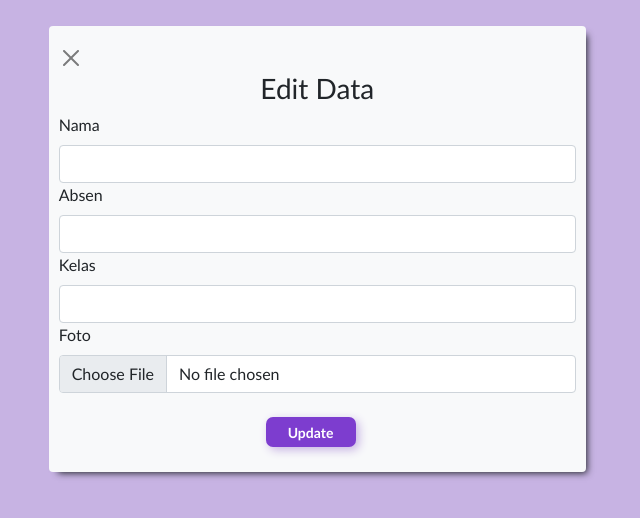
After one commit to helmatitan/Project-2-CRUD, a PHP site: page /edit-siswa.php?id=1 in a window 1280 px wide. The commit adds this page. Shown: the top 518 px of the page, without its empty margins (323-963 px from the left). Run offline with PHP 8.4, Linux system fonts and the light colour scheme; data that the repository does not hold is empty.

Commit message:
first commit

```diff
--- /dev/null
+++ b/edit-siswa.php
@@ -0,0 +1,91 @@
+<!DOCTYPE html>
+<html lang="en">
+
+<head>
+  <meta charset="UTF-8">
+  <meta http-equiv="X-UA-Compatible" content="IE=edge">
+  <meta name="viewport" content="width=device-width, initial-scale=1.0">
+  <title>Edit Siswa</title>
+  <link href="https://cdn.jsdelivr.net/npm/bootstrap@5.1.1/dist/css/bootstrap.min.css" rel="stylesheet"
+    integrity="sha384-F3w7mX95PdgyTmZZMECAngseQB83DfGTowi0iMjiWaeVhAn4FJkqJByhZMI3AhiU" crossorigin="anonymous">
+  <script src="https://cdn.jsdelivr.net/npm/bootstrap@5.1.1/dist/js/bootstrap.bundle.min.js"
+    integrity="sha384-/bQdsTh/da6pkI1MST/rWKFNjaCP5gBSY4sEBT38Q/9RBh9AH40zEOg7Hlq2THRZ"
+    crossorigin="anonymous"></script>
+  <style>
+    body {
+      font-family: calibri;
+    }
+
+    .update {
+      width: 90px;
+      height: 30px;
+      border-radius: 7px;
+      font-family: calibri;
+      font-size: 14px;
+      font-weight: bold;
+      outline: none;
+      align-items: center;
+      background: #7D3DCF;
+      border-color: transparent;
+      color: #ffff;
+      box-shadow: 3px 3px 10px #C7B3E3;
+      font-family: calibri;
+      margin-bottom: 15px;
+    }
+
+    button:active {
+      transform: scale(1.1);
+    }
+  </style>
+</head>
+
+<body style="background-color: #C7B3E3;">
+  <div class="row" style="margin-top:2%; margin-right:29%;">
+    <div class="col-sm-5"></div>
+    <div class="col-md rounded bg-light" style="box-shadow: 5px 5px 7px -4px; padding:10px;">
+      <div class="col-md-header bg-light" style="margin-top:10px;">
+        <a href="index.php"><button ype="button" class="btn-close" aria-label="Close"
+            onclick="return confirm('Are you sure to exit?')"></button></a>
+        <h3 class="text-dark" align="center">Edit Data</h3>
+      </div>
+      <div class="col-md-body">
+        <form action="edit-siswa.post.php?id=<?php echo $_GET['id'] ?>" method="post" enctype="multipart/form-data">
+          <?php
+          include './connection.php';
+          $sql = 'select * from siswa where no = ' . $_GET['id'];
+          $result = mysqli_query($conn, $sql);
+          $data = mysqli_fetch_assoc($result);
+          ?>
+
+          <div>
+            <label for="exampleInputEmail1" class="form-label text-xs font-weight-bold opacity-6 text-dark">Nama</label>
+            <input type="text" class="form-control" name="nama" value="<?php echo $data['nama']; ?>">
+          </div>
+          <div>
+            <label for="exampleInputEmail1"
+              class="form-label text-xs font-weight-bold opacity-6 text-dark">Absen</label>
+            <input type="text" class="form-control" name="absen" value="<?php echo $data['absen']; ?>">
+          </div>
+          <div>
+            <label for="exampleInputEmail1"
+              class="form-label text-xs font-weight-bold opacity-6 text-dark">Kelas</label>
+            <input type="text" class="form-control" name="kelas" value="<?php echo $data['kelas']; ?>">
+          </div>
+          <div>
+            <label for="exampleInputEmail1" class="form-label text-xs font-weight-bold opacity-6 text-dark">Foto</label>
+            <input type="file" class="form-control" name="foto" value="<?php echo $data['foto']; ?>">
+          </div>
+          <br>
+          <button type="submit" class="update"
+            onclick="return confirm('Are you sure to update data from <?php echo $data['nama'] . '?'; ?>')"
+            style="margin-left: 40%">Update</button>
+        </form>
+      </div>
+      <div class="col-sm-5"></div>
+
+    </div>
+  </div>
+
+</body>
+
+</html>
```
Also changed, not shown: delete-siswa.post.php (+4 -4 lines), edit-siswa.post.php (+7 -7 lines), index.php (+62 -33 lines), file/Banana green smothie.jpg (added), file/Hermione Granger.jpg (added), file/Purple Pastel Abstract Career Mistakes To Avoid Tips Instagram Post.png (added), file/afgan word.jpg (added), file/brain.png (added), file/coffee.png (added), file/cutie.jpeg (added), file/lotso.jpeg (added).
